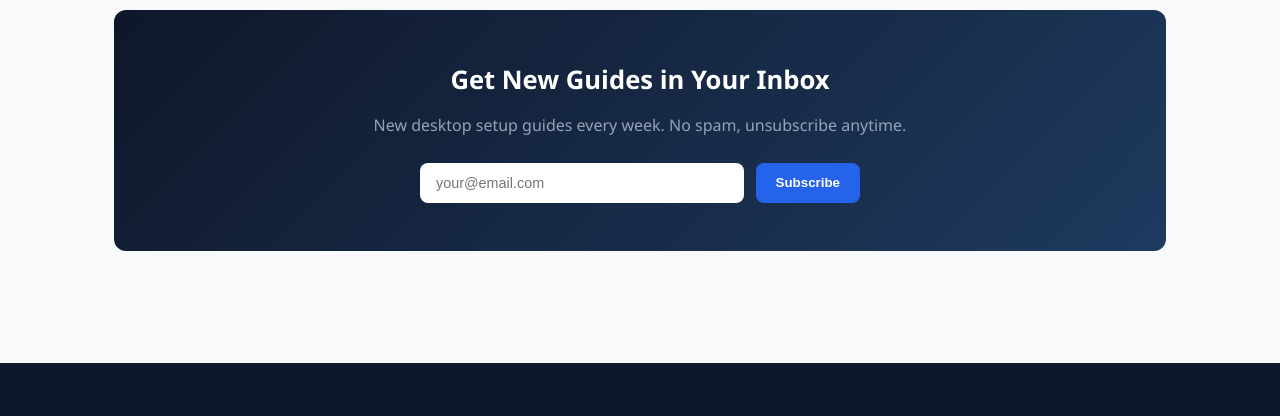
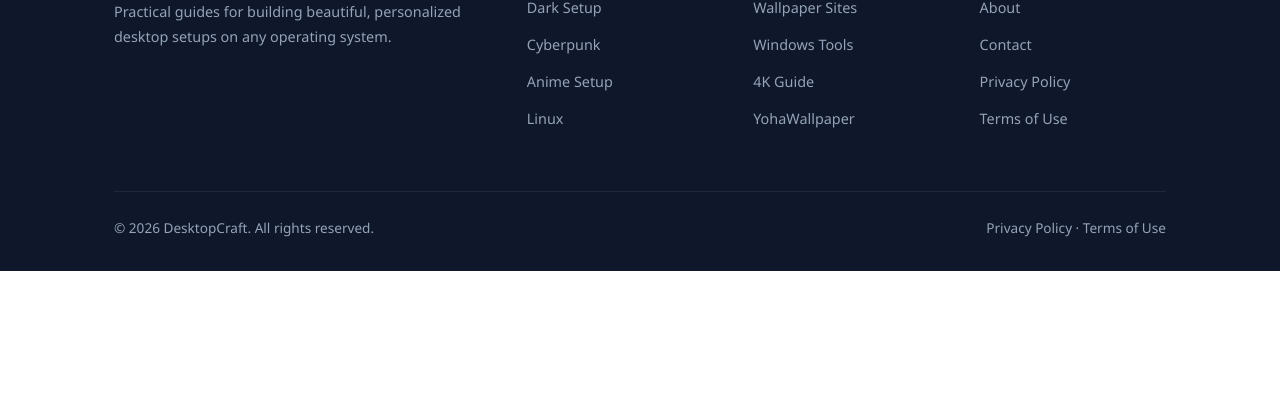
Before and after one commit to yohangaitan/desktopcraft, a plain HTML site: page index.html in a window 1280 px wide. Shown: the part 5177-5593 px from the top of the page. After the commit the page ends 5448 px from the top, so only its background shows below. Drawn offline with Linux system fonts and the light colour scheme.

Commit message:
fix: remove non-functional newsletter section from index

```diff
--- a/index.html
+++ b/index.html
@@ -287,18 +287,6 @@
   </div>
 </section>
 
-<section class="section" style="background:#f8f9fa;">
-  <div class="container">
-    <div class="newsletter">
-      <h3>Get New Guides in Your Inbox</h3>
-      <p>New desktop setup guides every week. No spam, unsubscribe anytime.</p>
-      <form class="newsletter-form" onsubmit="return false;">
-        <input type="email" placeholder="your@email.com" />
-        <button type="submit">Subscribe</button>
-      </form>
-    </div>
-  </div>
-</section>
 
 <footer>
   <div class="container">
```
